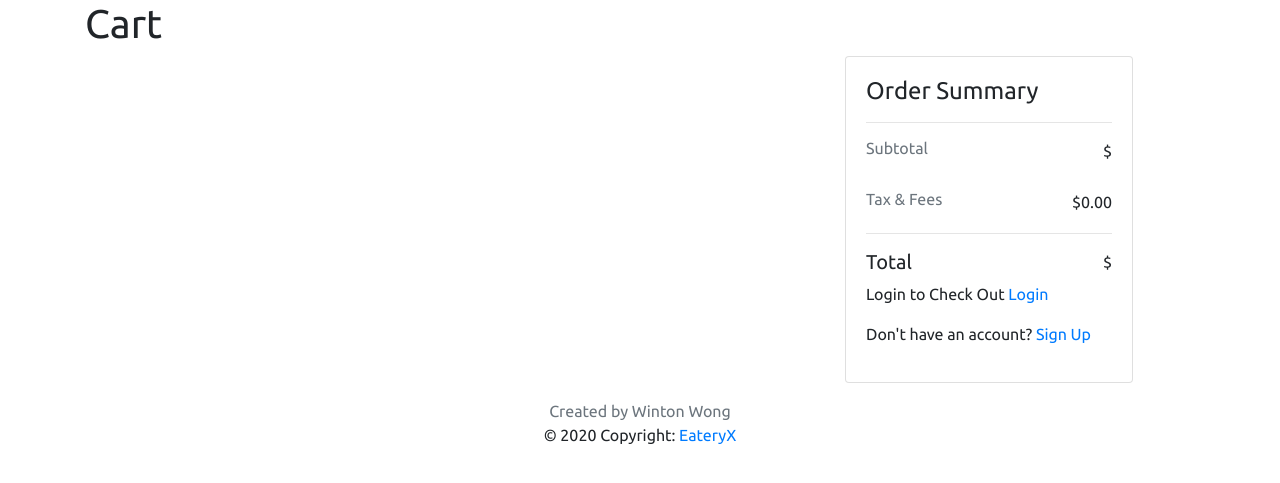
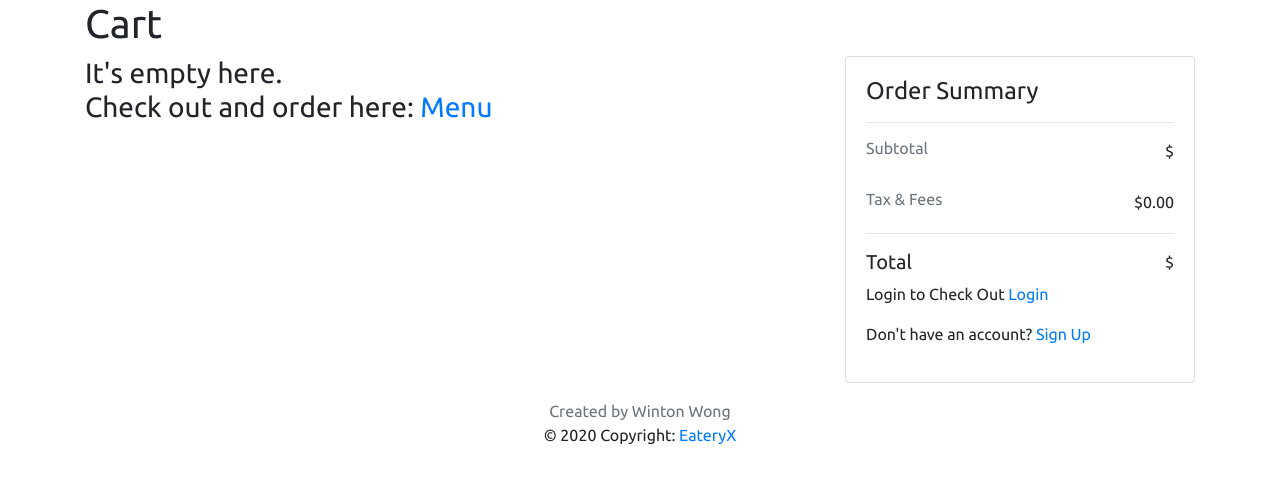
Before and after one commit to wintonw/final-project-webx, a Django app: page /cart/ in a window 1280 px wide. Shown: the part 56-539 px from the top of the page. Run offline with Django 3.2, Linux system fonts and the light colour scheme; some libraries are stand-ins or nearby versions.

Commit message:
cart look better

```diff
--- a/restaurants/templates/cart.html
+++ b/restaurants/templates/cart.html
@@ -4,20 +4,30 @@
 {%endblock siteCustomLinks%}
 
 {% block mainContent %}
-<div class="container">
+<div class="container ">
     <h1>Cart</h1>
-    <div class="row">
+    <div class="row ">
         <div class="col-lg-8 col-md-8 col-sm-12 ">
             <ul class="list-group list-group-flush">
+
+
+                {%if items%}
                 {%for item in items%}
                 {% include 'elements/cart_item.html' with value=item%}
                 {% endfor%}
+
+                {%else%}
+                <h3>It's empty here. <br> Check out and order here: <a class=""
+                        href="{% url 'restaurants:menu' %}">Menu</a>
+                </h3>
+                {%endif%}
             </ul>
 
         </div>
 
-        <div class="col-lg-4 col-md-4 col-sm-12">
-            <div class="card" style="width: 18rem;">
+        <div class="col-lg-4 col-md-4 col-sm-12 ">
+            <div class="card" style="min-width: 250px;
+            ">
                 <div class="card-body">
                     <h4 class="card-title">Order Summary</h4>
                     <hr>
--- a/restaurants/templates/elements/menu_item.html
+++ b/restaurants/templates/elements/menu_item.html
@@ -34,7 +34,7 @@
                                     </span>
 
                                     <input type="text"
-                                        class="form-control no-padding add-color text-center height-25 item"
+                                        class=" form-control no-padding add-color text-center height-25 item"
                                         maxlength="3" value="1" id="{{menu_item.id}}">
 
                                     <span class="input-group-btn">
--- a/restaurants/views.py
+++ b/restaurants/views.py
@@ -105,8 +105,11 @@
                    'items': items}
         return render(request, 'cart.html', context)
         # check time, if close render CLOSED
-
-    return render(request, 'cart.html',)
+    else:
+        #
+        nothing = True
+        context = {'nothing': nothing, }
+        return render(request, 'cart.html', context)
 
 
 def cartJSON(request):
```
